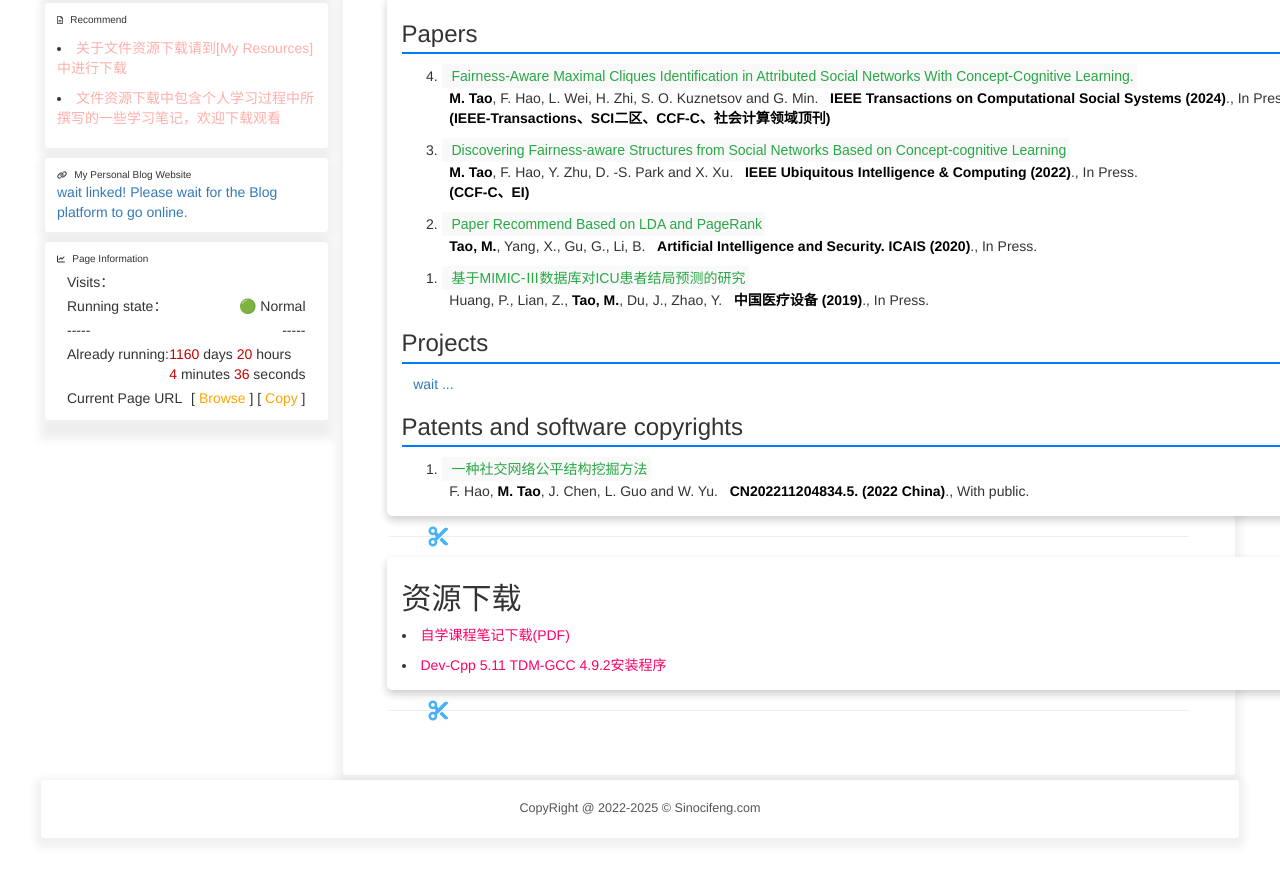
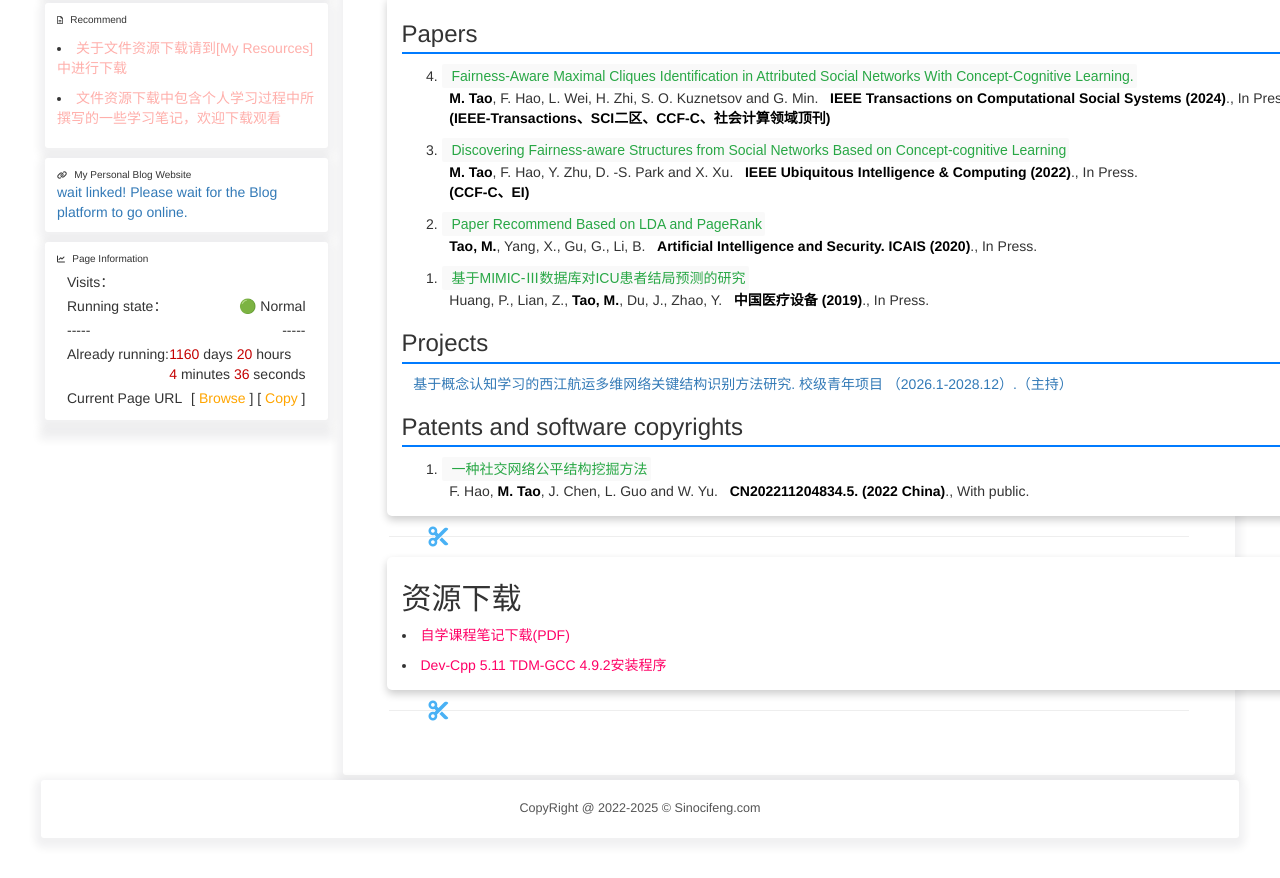
Before and after one commit to Sinocifeng/Sinocifeng.github.io, a plain HTML site: page index.html in a window 1280 px wide. Shown: the part 680-1558 px from the top of the page. Drawn offline with nearby package versions, Linux system fonts and the light colour scheme; some packages are replaced by stand-ins of ours; no server answers; a script that the page names is missing.

Commit message:
Update index.html

```diff
--- a/index.html
+++ b/index.html
@@ -339,7 +339,7 @@
                             </div>
                             <div>
                                 <h3 id="subtitle03_02">Projects</h3>
-                                &nbsp&nbsp <a> wait ...</a>
+                                &nbsp&nbsp <a> 基于概念认知学习的西江航运多维网络关键结构识别方法研究. 校级青年项目 （2026.1-2028.12）.（主持） </a>
                             </div>
                             <div>
                                 <h3 id="subtitle03_03">Patents and software copyrights</h3>
```
